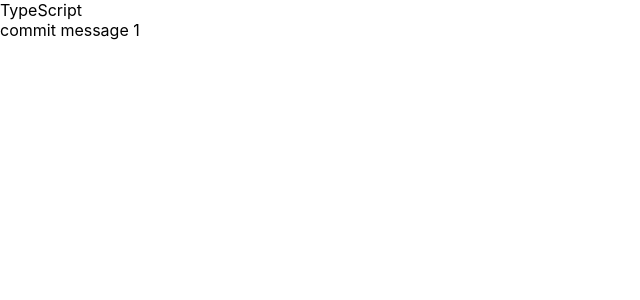
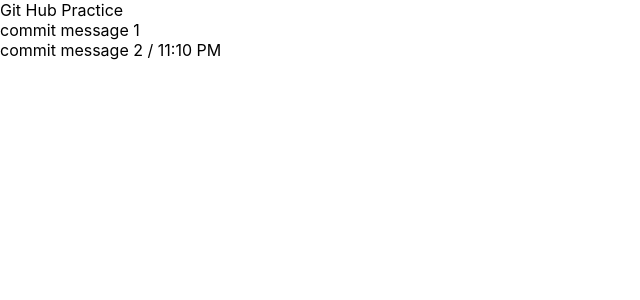
Before and after one commit to vinyangda/ts-basic, a React (Create React App) app: page / in a window 1280 px wide. Shown: the top 300 px of the page, without its empty margins (0-640 px from the left). Built offline with nearby package versions, Linux system fonts and the light colour scheme.

Commit message:
commit message 11:10PM

```diff
--- a/src/App.js
+++ b/src/App.js
@@ -3,8 +3,9 @@
 function App() {
   return (
     <div>
-      <div>TypeScript</div>
+      <div>Git Hub Practice</div>
       <div>commit message 1</div>
+      <div>commit message 2 / 11:10 PM</div>
     </div>
   );
 }
```
